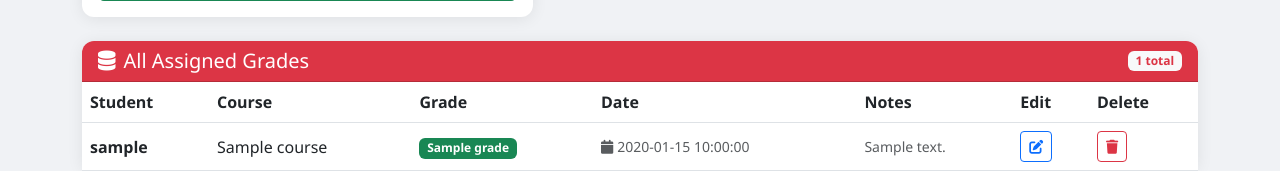
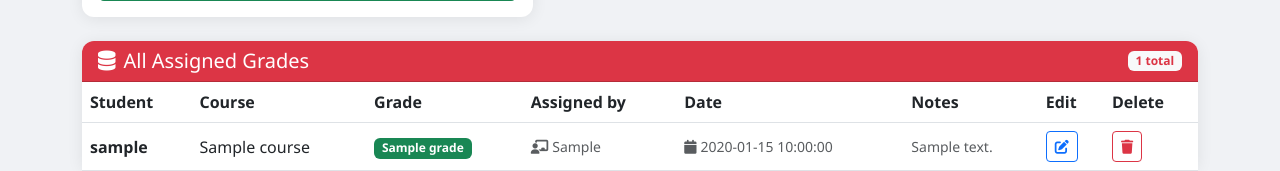
Before and after one commit to ustunesma/Secure_Student_Portal, a Flask app: template templates/admin.html in a window 1280 px wide. Shown: the part 1183-1354 px from the top of the page. Run offline with Flask 3, Linux system fonts and the light colour scheme; the template is opened without the code that fills it: most values are stand-ins (such as "Sample title", 1, 10 or a date in 2020); parts of the project's set-up code (start-up, migrations or seed data) failed here and were passed over; some libraries are stand-ins or nearby versions.

Commit message:
teachers update

```diff
--- a/app.py
+++ b/app.py
@@ -65,12 +65,13 @@ def init_db():
             locked_until  REAL    NOT NULL DEFAULT 0
         );
         CREATE TABLE IF NOT EXISTS grades (
-            id        INTEGER PRIMARY KEY AUTOINCREMENT,
-            user_id   INTEGER NOT NULL,
-            course    TEXT    NOT NULL,
-            grade_enc TEXT    NOT NULL,
-            notes_enc TEXT    NOT NULL,
-            date      TEXT    NOT NULL DEFAULT '',
+            id          INTEGER PRIMARY KEY AUTOINCREMENT,
+            user_id     INTEGER NOT NULL,
+            assigned_by INTEGER NOT NULL DEFAULT 0,
+            course      TEXT    NOT NULL,
+            grade_enc   TEXT    NOT NULL,
+            notes_enc   TEXT    NOT NULL,
+            date        TEXT    NOT NULL DEFAULT '',
             FOREIGN KEY (user_id) REFERENCES users(id)
         );
     """)
@@ -358,9 +359,11 @@ def admin():
         "SELECT id, username FROM users WHERE role = 'teacher' ORDER BY username"
     ).fetchall()
     all_grades = conn.execute("""
-        SELECT g.id, u.username, g.course, g.grade_enc, g.notes_enc, g.date
+        SELECT g.id, u.username, g.course, g.grade_enc, g.notes_enc, g.date,
+               COALESCE(t.username, 'admin') AS assigned_by_name
         FROM grades g
         JOIN users u ON g.user_id = u.id
+        LEFT JOIN users t ON g.assigned_by = t.id
         ORDER BY u.username, g.course
     """).fetchall()
     conn.close()
@@ -368,12 +371,13 @@ def admin():
     grade_list = []
     for g in all_grades:
         grade_list.append({
-            "id":       g["id"],
-            "username": g["username"],
-            "course":   g["course"],
-            "grade":    decrypt(g["grade_enc"]),
-            "notes":    decrypt(g["notes_enc"]),
-            "date":     g["date"],
+            "id":            g["id"],
+            "username":      g["username"],
+            "course":        g["course"],
+            "grade":         decrypt(g["grade_enc"]),
+            "notes":         decrypt(g["notes_enc"]),
+            "date":          g["date"],
+            "assigned_by":   g["assigned_by_name"],
         })
 
     now = time.time()
@@ -395,13 +399,14 @@ def teacher():
     students = conn.execute(
         "SELECT id, username FROM users WHERE role = 'user' ORDER BY username"
     ).fetchall()
+
     all_grades = conn.execute("""
         SELECT g.id, u.username, g.course, g.grade_enc, g.notes_enc, g.date
         FROM grades g
         JOIN users u ON g.user_id = u.id
+        WHERE g.assigned_by = ?
         ORDER BY u.username, g.course
-    """).fetchall()
-    conn.close()
+    """, (session["user_id"],)).fetchall()
 
     grade_list = []
     for g in all_grades:
@@ -449,8 +454,8 @@ def assign_grade():
         return redirect(url_for("admin"))
 
     conn.execute(
-        "INSERT INTO grades (user_id, course, grade_enc, notes_enc, date) VALUES (?, ?, ?, ?, ?)",
-        (user_id, course, encrypt(grade), encrypt(notes or "—"), date)
+        "INSERT INTO grades (user_id, assigned_by, course, grade_enc, notes_enc, date) VALUES (?, ?, ?, ?, ?, ?)",
+        (user_id, session["user_id"], course, encrypt(grade), encrypt(notes or "—"), date)
     )
     conn.commit()
     conn.close()
--- a/templates/admin.html
+++ b/templates/admin.html
@@ -198,6 +198,7 @@
             <th>Student</th>
             <th>Course</th>
             <th>Grade</th>
+            <th>Assigned by</th>
             <th>Date</th>
             <th>Notes</th>
             <th>Edit</th>
@@ -210,6 +211,9 @@
             <td><strong>{{ g.username }}</strong></td>
             <td>{{ g.course }}</td>
             <td><span class="badge bg-success">{{ g.grade }}</span></td>
+            <td class="text-muted small">
+              <i class="fas fa-chalkboard-teacher me-1"></i>{{ g.assigned_by }}
+            </td>
             <td class="text-muted small">
               <i class="fas fa-calendar me-1"></i>{{ g.date }}
             </td>
```
